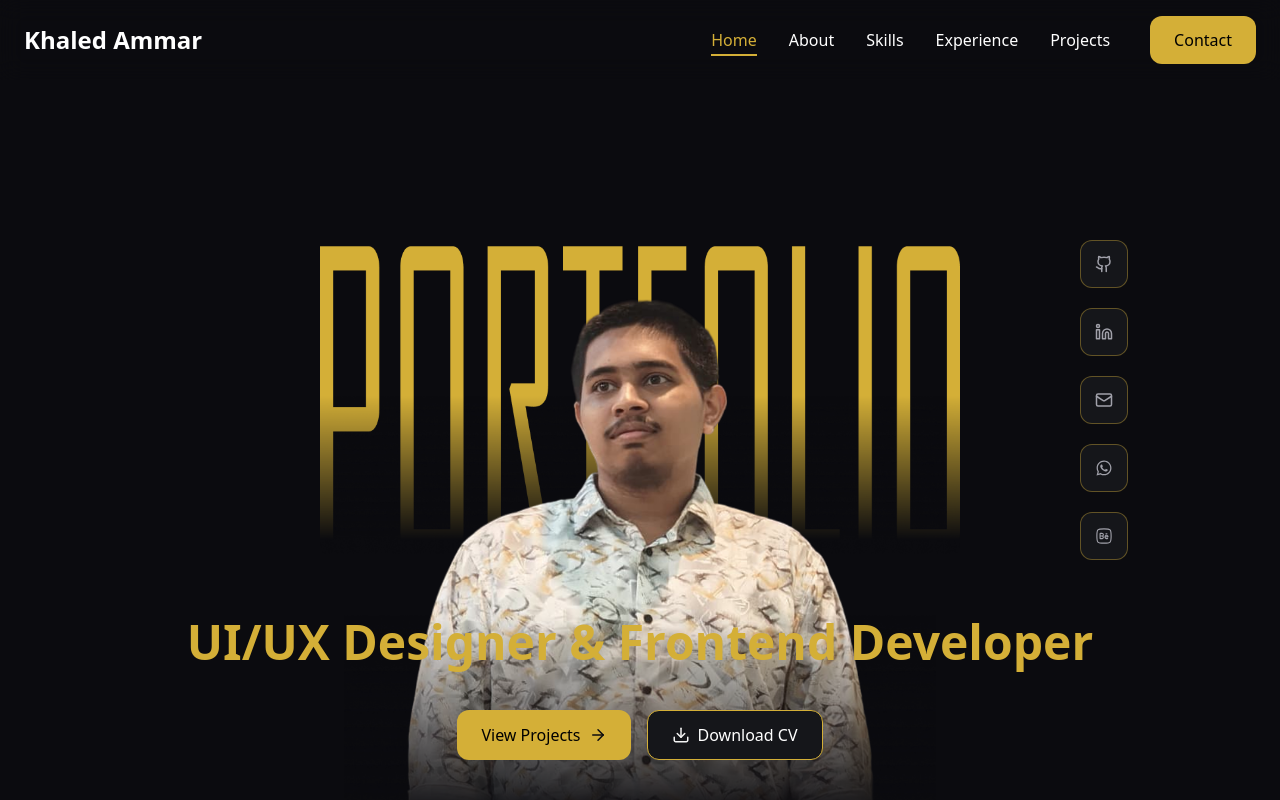
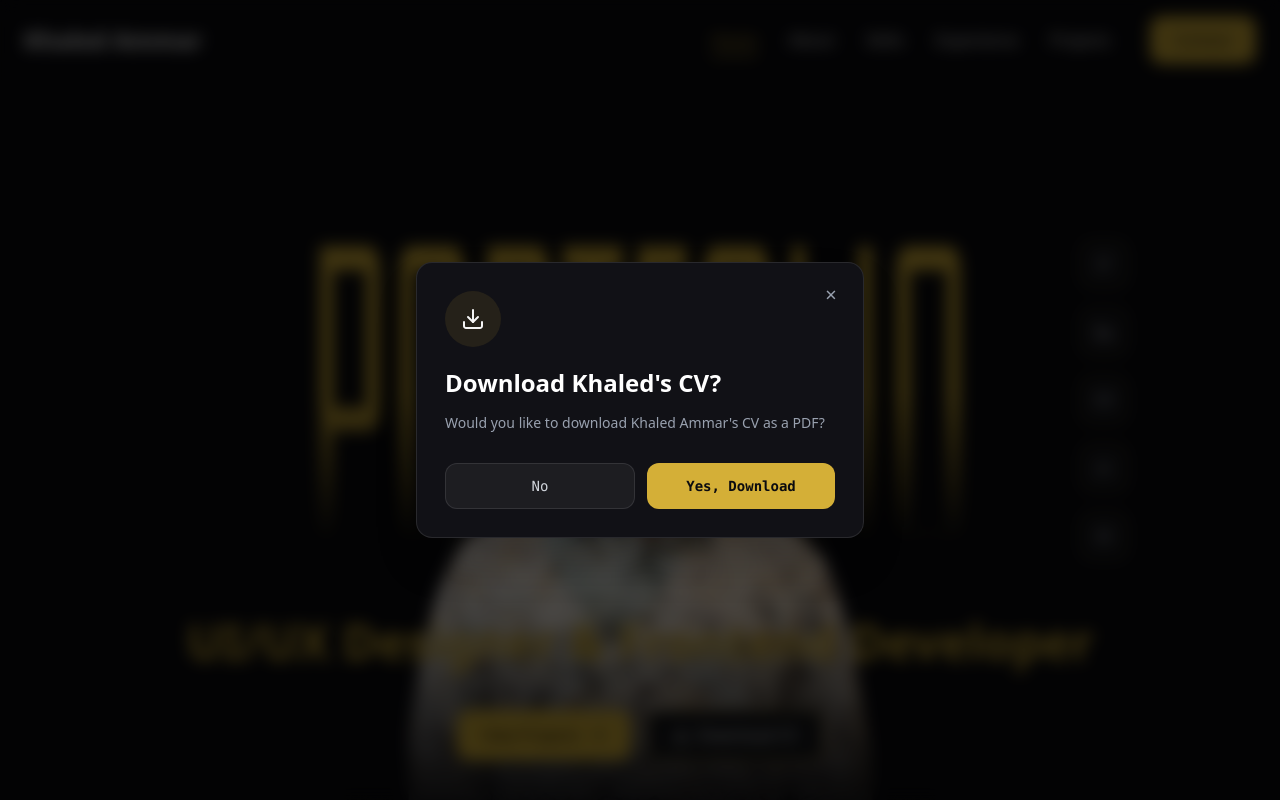
Before and after one commit to KhaledAmmarTZ/my-portfolio, a Next.js app: page / in a window 1280 px wide. Both pictures are taken after a click on the button "Download CV". Shown: the top 800 px of the page. Built offline with nearby package versions, Linux system fonts and the light colour scheme.

Commit message:
CV can now download

```diff
--- a/src/sections/Hero.tsx
+++ b/src/sections/Hero.tsx
@@ -6,19 +6,59 @@ import RightSidebar from "@/components/RightSidebar";
 import { useState } from "react";
 
 export default function Hero() {
-  const [pressedId, setPressedId] = useState<string | null>(null);
+  const [showCvModal, setShowCvModal] = useState(false);
 
   const social = [
-    { id: "github", href: "", normal: "/icons/github.svg", active: "/icons/gold_github.svg" },
-    { id: "linkedin", href: "", normal: "/icons/linkdin.svg", active: "/icons/gold_linkdin.svg" },
-    { id: "email", href: "", normal: "/icons/email.svg", active: "/icons/gold_email.svg" },
-    { id: "whatsapp", href: "", normal: "/icons/whatsapp.svg", active: "/icons/gold_whatsapp.svg" },
-    { id: "behance", href: "", normal: "/icons/behance.svg", active: "/icons/gold_behance.svg" },
+    {
+      id: "github",
+      href: "",
+      normal: "/icons/github.svg",
+      active: "/icons/gold_github.svg",
+    },
+    {
+      id: "linkedin",
+      href: "",
+      normal: "/icons/linkdin.svg",
+      active: "/icons/gold_linkdin.svg",
+    },
+    {
+      id: "email",
+      href: "",
+      normal: "/icons/email.svg",
+      active: "/icons/gold_email.svg",
+    },
+    {
+      id: "whatsapp",
+      href: "",
+      normal: "/icons/whatsapp.svg",
+      active: "/icons/gold_whatsapp.svg",
+    },
+    {
+      id: "behance",
+      href: "",
+      normal: "/icons/behance.svg",
+      active: "/icons/gold_behance.svg",
+    },
   ];
 
+  const handleDownloadCV = () => {
+    const link = document.createElement("a");
+
+    link.href = "/cv/Khaled-Ammar-CV.pdf";
+    link.download = "Khaled-Ammar-CV.pdf";
+
+    document.body.appendChild(link);
+    link.click();
+    document.body.removeChild(link);
+
+    setShowCvModal(false);
+  };
+
   return (
-    <section id="home" className="relative bg-[#0B0B0F] min-h-screen overflow-hidden">
-
+    <section
+      id="home"
+      className="relative bg-[#0B0B0F] min-h-screen overflow-hidden"
+    >
       {/* ================= DESKTOP LAYER ================= */}
       <div className="hidden md:block">
 
@@ -26,9 +66,7 @@ export default function Hero() {
           <RightSidebar />
         </aside>
 
-        <div
-          className="absolute top-1/2 left-1/2 -translate-x-1/2 -translate-y-1/2 z-10 select-none"
-        >
+        <div className="absolute top-1/2 left-1/2 -translate-x-1/2 -translate-y-1/2 z-10 select-none">
           <img
             src="/images/Frame 5.png"
             alt="Profile"
@@ -64,10 +102,10 @@ export default function Hero() {
               iconPosition="left"
               normalIcon="/icons/download.svg"
               pressedIcon="/icons/gold_download.svg"
+              onClick={() => setShowCvModal(true)}
             />
           </div>
         </div>
-
       </div>
 
       {/* ================= MOBILE LAYOUT ================= */}
@@ -104,6 +142,7 @@ export default function Hero() {
           </div>
 
           <div className="flex flex-col gap-4 w-full">
+
             <Button
               text="View Projects"
               variant="gold"
@@ -120,7 +159,9 @@ export default function Hero() {
               normalIcon="/icons/download.svg"
               pressedIcon="/icons/gold_download.svg"
               fullWidth
+              onClick={() => setShowCvModal(true)}
             />
+
           </div>
 
           <div className="flex gap-3 mt-2">
@@ -128,6 +169,82 @@ export default function Hero() {
           </div>
         </div>
       </div>
+
+      {/* ================= CV DOWNLOAD MODAL ================= */}
+      {showCvModal && (
+        <div
+          className="fixed inset-0 z-999 flex items-center justify-center px-5"
+          role="dialog"
+          aria-modal="true"
+          aria-labelledby="cv-modal-title"
+        >
+          {/* Backdrop */}
+          <button
+            type="button"
+            aria-label="Close CV download dialog"
+            className="absolute inset-0 bg-black/70 backdrop-blur-sm cursor-default"
+            onClick={() => setShowCvModal(false)}
+          />
+
+          {/* Modal */}
+          <div className="relative z-10 w-full max-w-md rounded-2xl border border-white/10 bg-[#111116] p-7 shadow-2xl">
+
+            {/* Close button */}
+            <button
+              type="button"
+              onClick={() => setShowCvModal(false)}
+              aria-label="Close"
+              className="absolute right-4 top-4 flex h-8 w-8 items-center justify-center rounded-full text-gray-400 transition hover:bg-white/10 hover:text-white"
+            >
+              <span className="text-xl leading-none">×</span>
+            </button>
+
+            {/* Icon */}
+            <div className="mb-5 flex h-14 w-14 items-center justify-center rounded-full bg-[#D4AF37]/10">
+              <img
+                src="/icons/download.svg"
+                alt=""
+                className="h-6 w-6"
+              />
+            </div>
+
+            {/* Text */}
+            <h2
+              id="cv-modal-title"
+              className="text-2xl font-bold text-white"
+            >
+              Download Khaled's CV?
+            </h2>
+
+            <p className="mt-3 text-sm leading-6 text-gray-400">
+              Would you like to download Khaled Ammar's CV as a PDF?
+            </p>
+
+            {/* Buttons */}
+            <div className="mt-7 flex gap-3">
+
+              {/* No */}
+              <button
+                type="button"
+                onClick={() => setShowCvModal(false)}
+                className="flex-1 rounded-xl border border-white/10 bg-white/5 px-5 py-3 font-mono text-sm text-gray-300 transition hover:bg-white/10 hover:text-white"
+              >
+                No
+              </button>
+
+              {/* Yes */}
+              <button
+                type="button"
+                onClick={handleDownloadCV}
+                className="flex-1 rounded-xl bg-[#D4AF37] px-5 py-3 font-mono text-sm font-semibold text-[#0B0B0F] transition hover:bg-[#E5C454] active:scale-[0.98]"
+              >
+                Yes, Download
+              </button>
+
+            </div>
+          </div>
+        </div>
+      )}
     </section>
   );
 }
```
Also changed, not shown: 1 other file (tests, documents, lock files or other folders).
